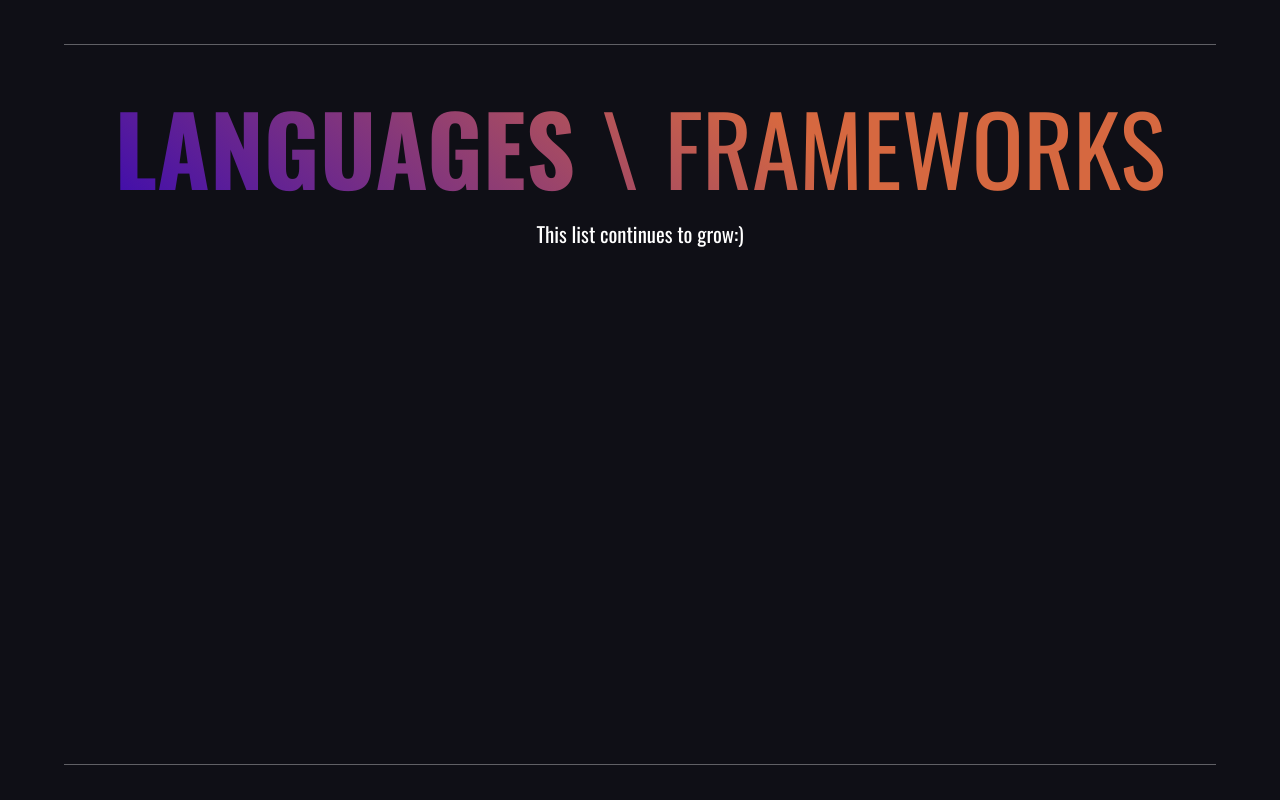
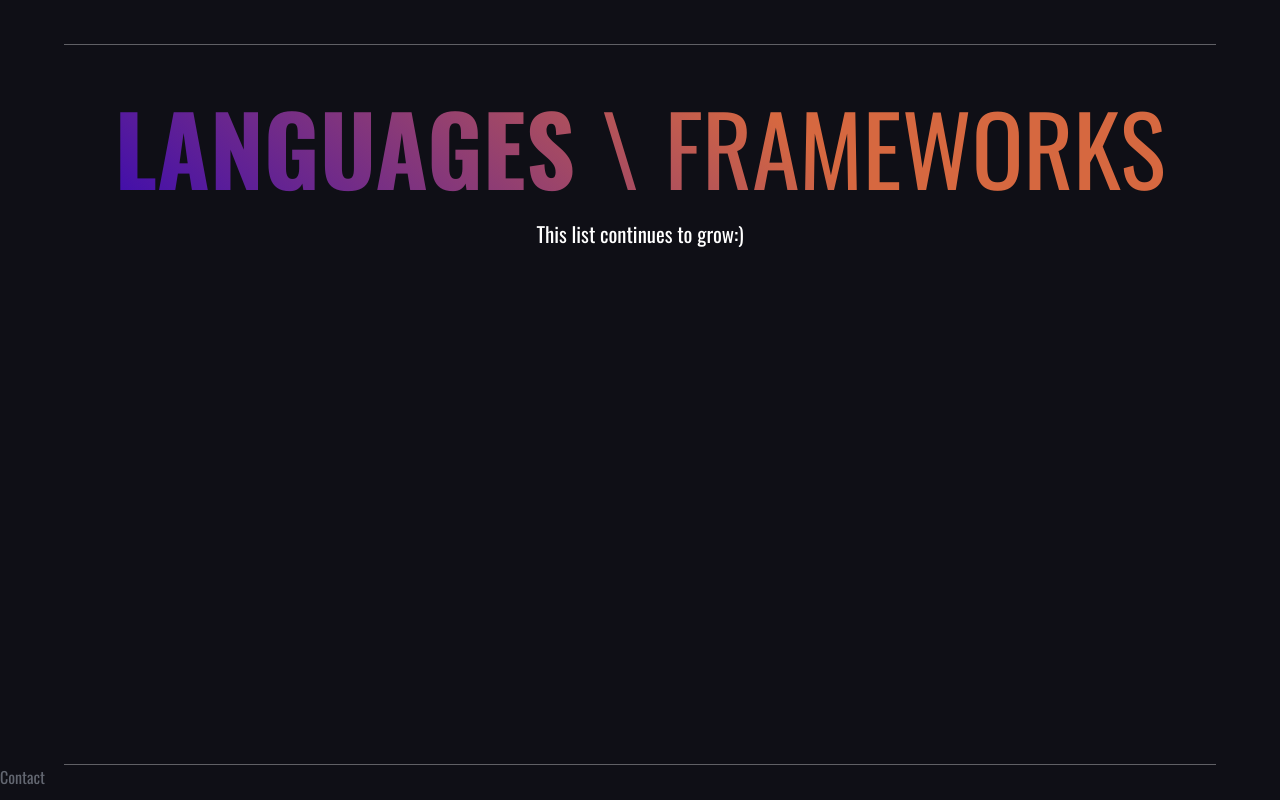
Before and after one commit to jereid27/portfolio-2024, a React (Vite) app: page / in a window 1280 px wide. Shown: the part 2845-3645 px from the top of the page. Built offline with nearby package versions, Linux system fonts and the light colour scheme.

Commit message:
Created new contact folder

```diff
--- a/src/App.jsx
+++ b/src/App.jsx
@@ -4,6 +4,7 @@
 import About from './Components/About/About'
 import Projects from './Components/Projects/Projects'
 import Languages from './Components/Languages/Languages'
+import Contact from './Components/Contact/Contact'
 import AOS from 'aos'
 import 'aos/dist/aos.css'
 const App = () => {
@@ -15,6 +16,7 @@
       <About/>
       <Projects/>
       <Languages/>
+      <Contact/>
     </div>
   )
 }
--- /dev/null
+++ b/src/Components/Contact/Contact.jsx
@@ -0,0 +1,10 @@
+import React from 'react'
+import './Contact.css'
+
+const Contact = () => {
+  return (
+    <div>Contact</div>
+  )
+}
+
+export default Contact
```
Also changed, not shown: src/Components/Contact/Contact.css (added).
